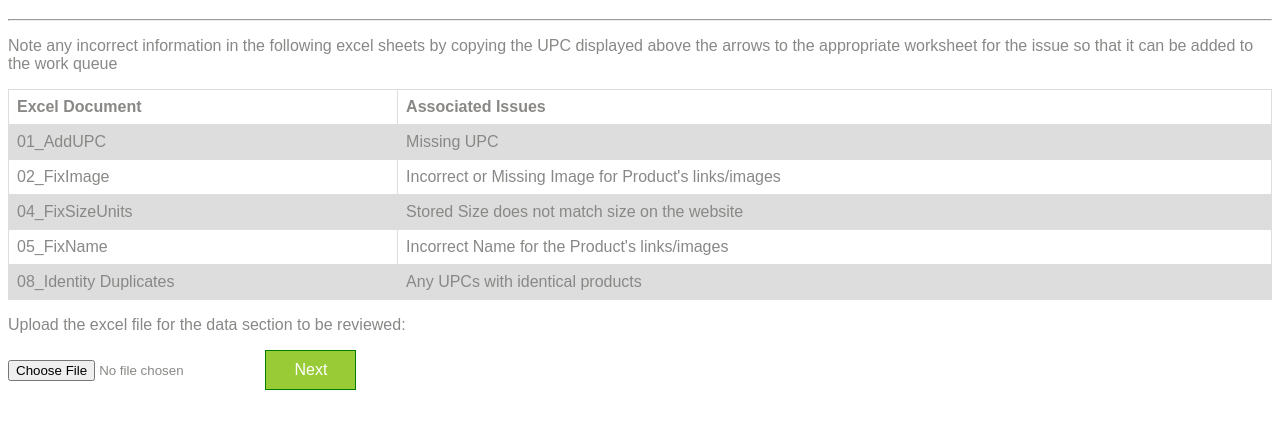
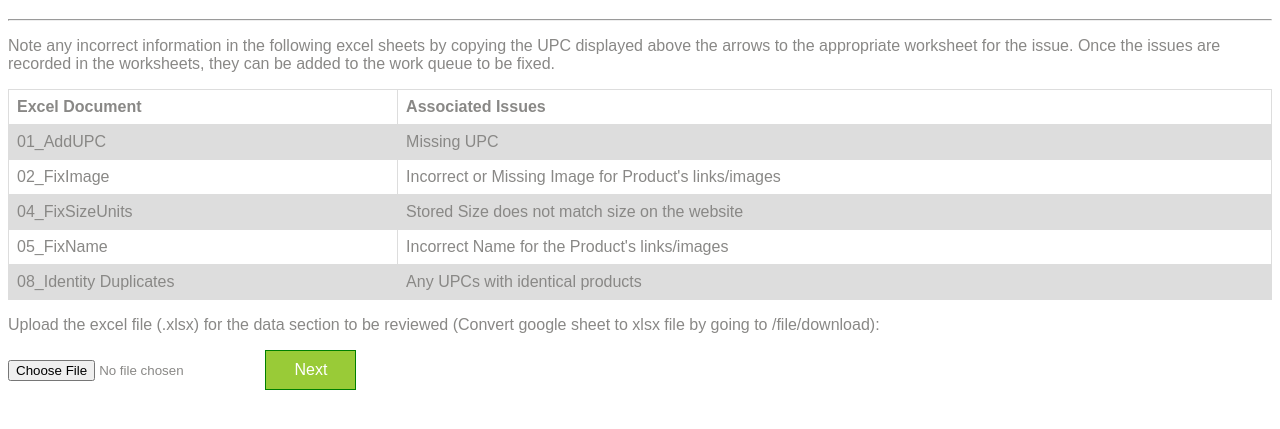
Before and after one commit to meyerv11045/Data-Review-UX, a website: page index.html in a window 1280 px wide. Shown: the part 61-490 px from the top of the page. Drawn offline with Linux system fonts and the light colour scheme.

Commit message:
Updated home page info

```diff
--- a/index.html
+++ b/index.html
@@ -15,7 +15,8 @@
         <hr />
         <div class="info">
             <p> Note any incorrect information in the following excel sheets by copying the UPC displayed above the
-                arrows to the appropriate worksheet for the issue so that it can be added to the work queue
+                arrows to the appropriate worksheet for the issue. Once the issues are recorded in the worksheets,
+                they can be added to the work queue to be fixed.
             </p>
             <table>
                 <tr>
@@ -45,7 +46,8 @@
               </table>
         </div>
         <div class="uploading">
-            <p>Upload the excel file for the data section to be reviewed:</p>
+            <p>Upload the excel file (.xlsx) for the data section to be reviewed
+                (Convert google sheet to xlsx file by going to /file/download):</p>
             <input type="file" id="fileUpload" accept=".xlsx"/>
             <button type="button" onclick="displayImages()">Next</button>
         </div>
```
